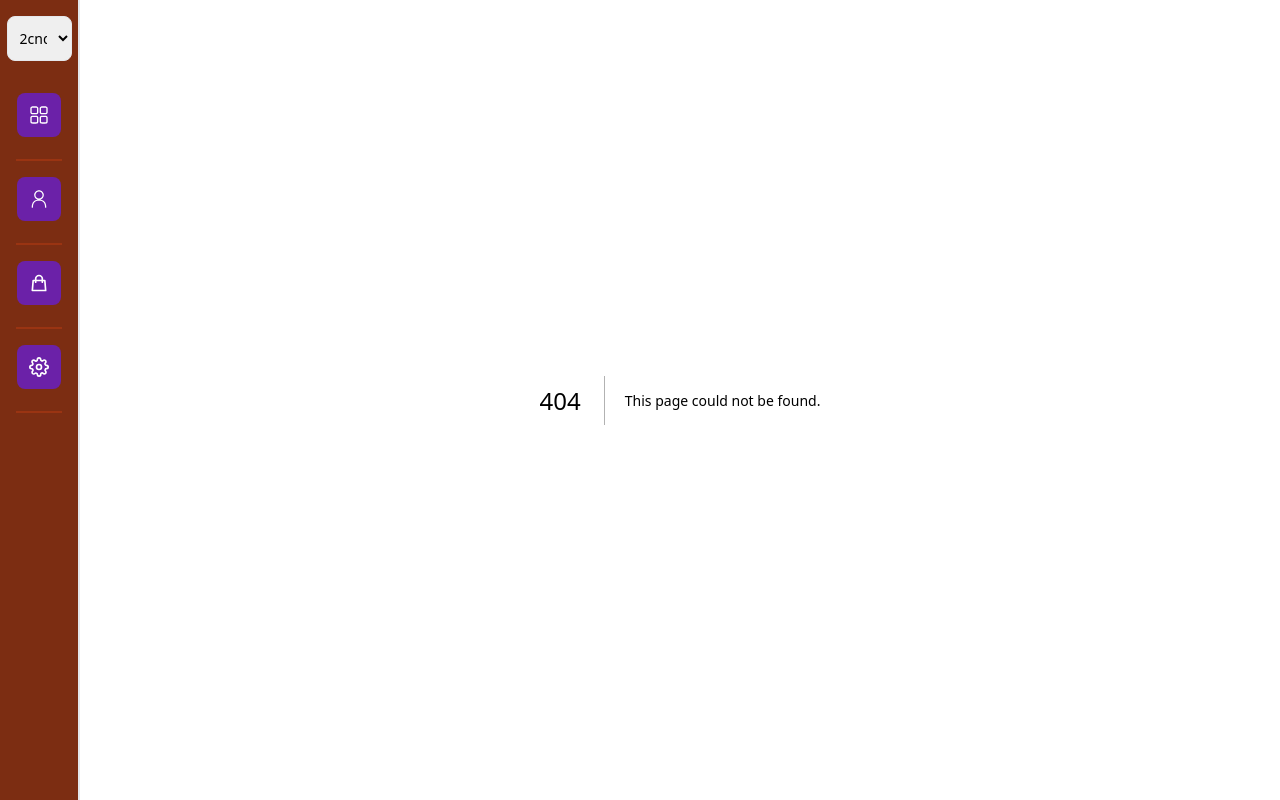
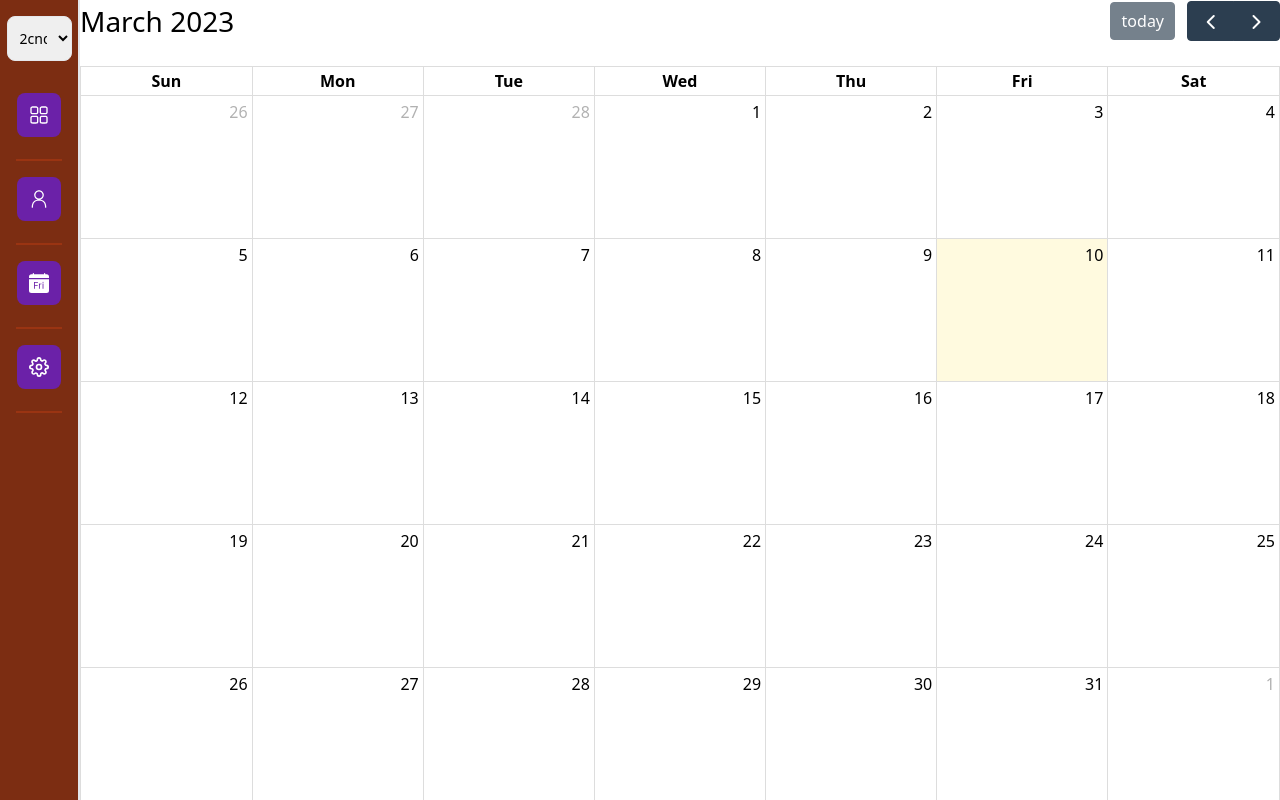
Before and after one commit to Nicholas-Abell/nextjs_dashboard, a Next.js app: page /calendar in a window 1280 px wide. Before the commit this address had no page. Shown: the top 800 px of the page. Built offline with nearby package versions, Linux system fonts and the light colour scheme.

Commit message:
added FullCalendar

```diff
--- a/components/Sidebar.js
+++ b/components/Sidebar.js
@@ -1,7 +1,7 @@
 import Link from 'next/link';
 import React, { useContext } from 'react';
 import { RxDashboard, RxPerson } from 'react-icons/rx';
-import { HiOutlineShoppingBag } from 'react-icons/hi';
+import { BsFillCalendarDayFill } from 'react-icons/bs';
 import { FiSettings } from 'react-icons/fi';
 import { DataContext } from '@/pages/_app';
 
@@ -36,9 +36,9 @@ const Sidebar = ({ children }) => {
                     <span className='border-b-2 border-orange-800 w-full p-2'></span>
                 </div>
                 <div className='flex flex-col items-center'>
-                    <Link href='/orders'>
+                    <Link href='/calendar'>
                         <div className='bg-purple-800 text-white p-3 rounded-lg inline-block'>
-                            <HiOutlineShoppingBag size={20} />
+                            <BsFillCalendarDayFill size={20} />
                         </div>
                     </Link>
                     <span className='border-b-2 border-orange-800 w-full p-2'></span>
--- a/package.json
+++ b/package.json
@@ -9,6 +9,10 @@
     "lint": "next lint"
   },
   "dependencies": {
+    "@fullcalendar/core": "^6.1.4",
+    "@fullcalendar/daygrid": "^6.1.4",
+    "@fullcalendar/interaction": "^6.1.4",
+    "@fullcalendar/react": "^6.1.4",
     "chart.js": "^4.2.1",
     "next": "13.2.4",
     "react": "18.2.0",
--- /dev/null
+++ b/pages/calendar.js
@@ -0,0 +1,21 @@
+import React from 'react'
+import FullCalendar from '@fullcalendar/react' // must go before plugins
+import dayGridPlugin from '@fullcalendar/daygrid' // a plugin!
+import interactionPlugin from '@fullcalendar/interaction'
+
+const Calendar = () => {
+    function handleDateClick(info) {
+        console.log("Date clicked!");
+        console.log("Clicked on: " + info.dateStr);
+    }
+
+    return (
+        <FullCalendar
+            plugins={[dayGridPlugin, interactionPlugin]}
+            initialView="dayGridMonth"
+            dateClick={handleDateClick}
+        />
+    )
+}
+
+export default Calendar;
--- a/pages/orders.js
+++ /dev/null
@@ -1,26 +0,0 @@
-import React, { useContext } from 'react';
-import { DataContext } from '../pages/_app.js';
-import { FaShoppingBag } from 'react-icons/fa';
-import { BsThreeDotsVertical } from 'react-icons/bs';
-
-const Orders = () => {
-    // const {  } = useContext(DataContext);
-
-    return (
-        <div className='bg-gray-100 min-h-screen'>
-            {/* <div className='flex justify-between px-4 pt-4'>
-                <h2 classN>Orders</h2>
-                <h2>Welcome Back, Client</h2>
-            </div>
-            <div className='p-4'>
-                <div className='w-full m-auto p-4 border rounded-lg bg-white overflow-y-auto'>
-                    <div>
-
-                    </div>
-                </div>
-            </div> */}
-        </div>
-    )
-}
-
-export default Orders
```
Also changed, not shown: 1 other file (tests, documents, lock files or other folders).
